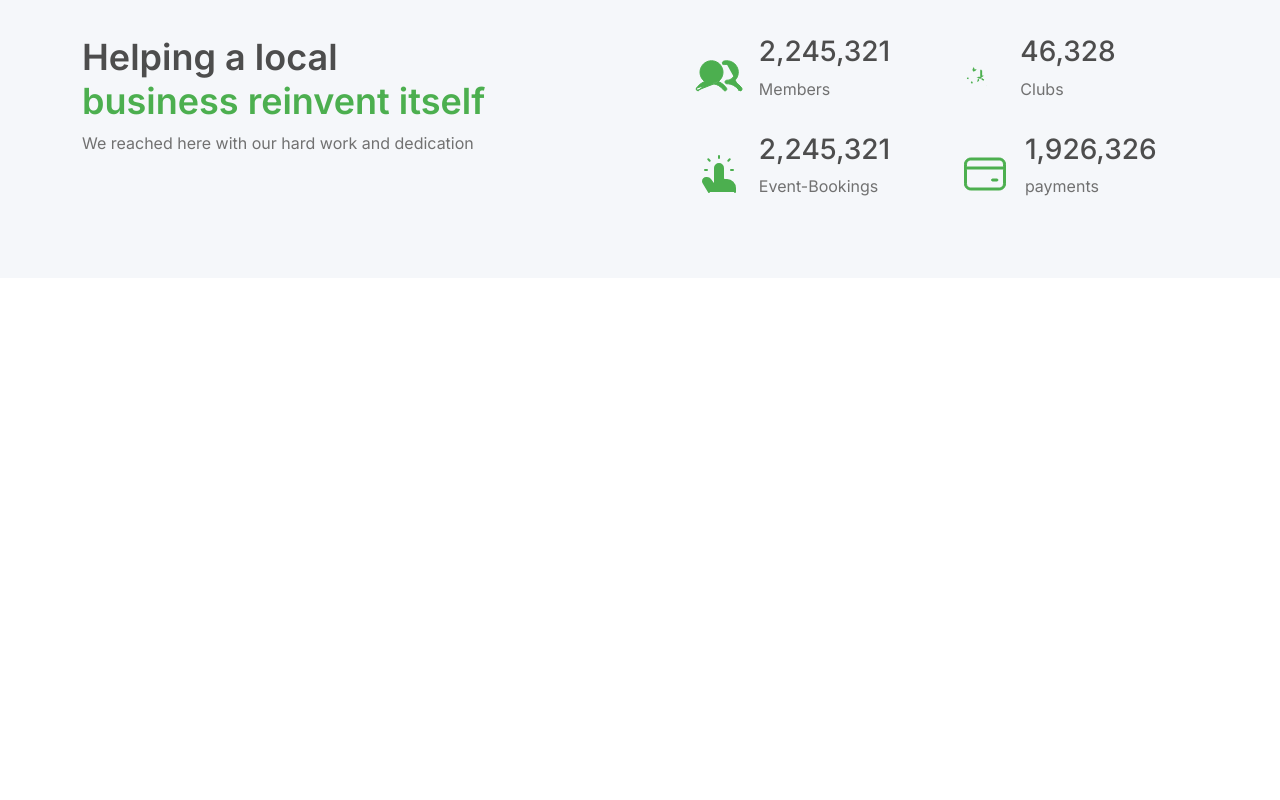
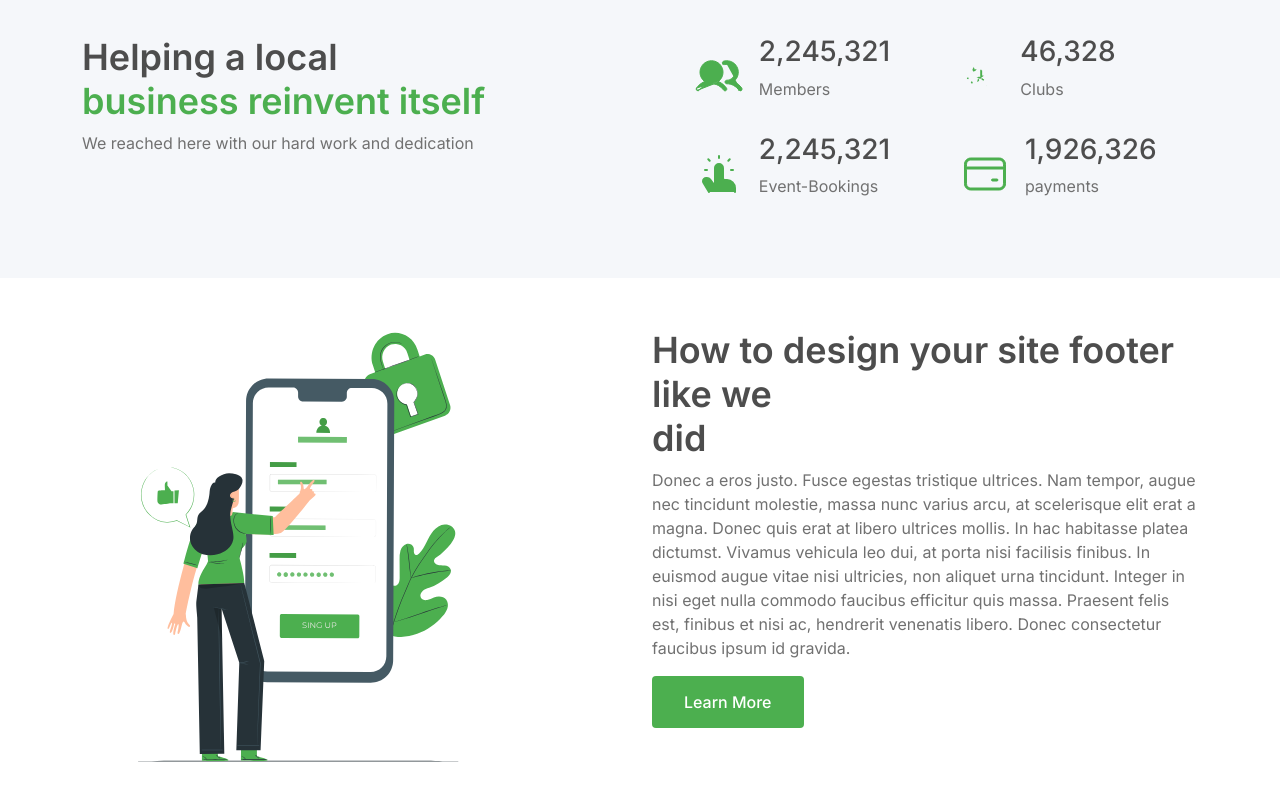
Before and after one commit to Iftekhar-Anamul/nexcent, a plain HTML site: page index.html in a window 1280 px wide. Shown: the part 1808-2608 px from the top of the page. Before the commit the page ends 2386 px from the top, so only its background shows below. Drawn offline with nearby package versions, Linux system fonts and the light colour scheme.

Commit message:
calender section added

```diff
--- a/css/style.css
+++ b/css/style.css
@@ -199,6 +199,14 @@ span {
   color: var(--heading-color);
 }
 
+/* calender styles */
+#calender {
+  margin-top: 50px;
+}
+
+.calender > p {
+  padding: 16px 0 32px 0;
+}
 footer {
   margin-top: 300px;
 }
--- a/index.html
+++ b/index.html
@@ -349,6 +349,32 @@
         </div>
       </section>
       <!-- achievement section e -->
+      <section id="calender">
+        <div class="container">
+          <div
+            class="calender-section row gap-5 gap-lg-5 justify-content-between"
+          >
+            <div class="calender-img col-12 col-md-3 col-lg-3">
+              <img src="assets/images/pana.svg" alt="" />
+            </div>
+            <div class="calender-content col-12 col-lg-6">
+              <h2>How to design your site footer like we <br />did</h2>
+              <p class="">
+                Donec a eros justo. Fusce egestas tristique ultrices. Nam
+                tempor, augue nec tincidunt molestie, massa nunc varius arcu, at
+                scelerisque elit erat a magna. Donec quis erat at libero
+                ultrices mollis. In hac habitasse platea dictumst. Vivamus
+                vehicula leo dui, at porta nisi facilisis finibus. In euismod
+                augue vitae nisi ultricies, non aliquet urna tincidunt. Integer
+                in nisi eget nulla commodo faucibus efficitur quis massa.
+                Praesent felis est, finibus et nisi ac, hendrerit venenatis
+                libero. Donec consectetur faucibus ipsum id gravida.
+              </p>
+              <a class="btn primary-button" href="#">Learn More</a>
+            </div>
+          </div>
+        </div>
+      </section>
     </main>
     <!-- main ends -->
     <!-- footer start -->
```
Also changed, not shown: assets/images/pana.svg (added).
